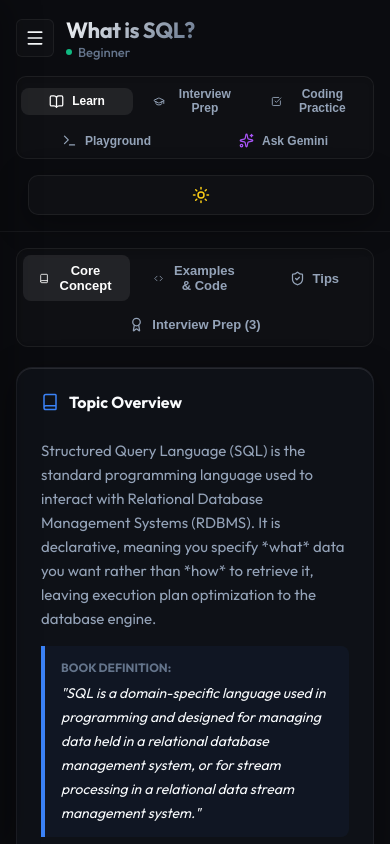
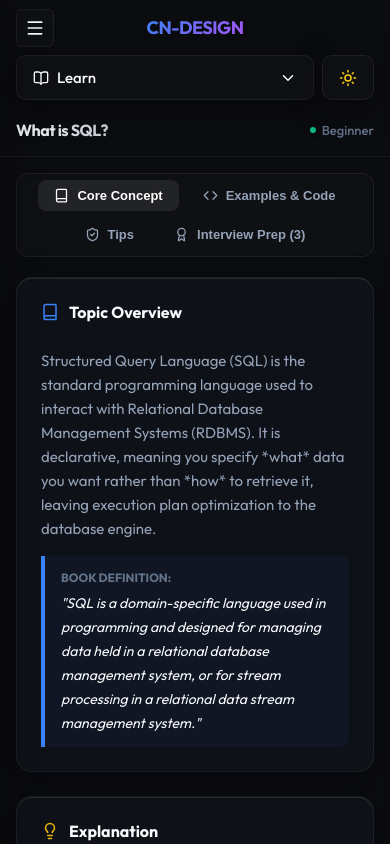
Before and after one commit to CN-Design/Data-Engineering-Platform, a React (Vite) app: page / in a window 390 px wide. Built offline with nearby package versions, Linux system fonts and the light colour scheme.

Commit message:
fixed the mobile view

```diff
--- a/src/App.tsx
+++ b/src/App.tsx
@@ -7,13 +7,14 @@ import { PracticeTab } from './components/PracticeTab';
 import { PlaygroundTab } from './components/PlaygroundTab';
 import { GeminiTab } from './components/GeminiTab';
 import type { Topic } from './data/types';
-import { CheckSquare, BookOpen, GraduationCap, Sparkles, Terminal, Sun, Moon, Menu } from 'lucide-react';
+import { CheckSquare, BookOpen, GraduationCap, Sparkles, Terminal, Sun, Moon, Menu, ChevronDown } from 'lucide-react';
 
 export default function App() {
   const [activeTopic, setActiveTopic] = useState<Topic | null>(allTopics[0] || null);
   const [activeTab, setActiveTab] = useState<'learn' | 'interview' | 'practice' | 'playground' | 'gemini'>('learn');
   const [theme, setTheme] = useState<'light' | 'dark'>(() => (localStorage.getItem('theme') as 'light' | 'dark') || 'dark');
   const [isSidebarOpen, setIsSidebarOpen] = useState(false);
+  const [isMobileMenuOpen, setIsMobileMenuOpen] = useState(false);
 
   // Sync theme with document element and localStorage
   useEffect(() => {
@@ -86,15 +87,177 @@ export default function App() {
       />
 
       <main className="main-content">
-        <header className="main-header">
-          <div style={{ display: 'flex', alignItems: 'center' }}>
+        <header className="main-header" style={{ position: 'relative' }}>
+
+          {/* ========================================================= */}
+          {/* MOBILE HEADER (Rendered only on mobile)                   */}
+          {/* ========================================================= */}
+          <div className="mobile-only" style={{ flexDirection: 'column', gap: '16px', width: '100%' }}>
+
+            {/* Mobile Row 1: Menu Button & Centered Logo */}
+            <div style={{ display: 'flex', alignItems: 'center', justifyContent: 'center', position: 'relative' }}>
               <button
                 className="menu-toggle-btn"
                 onClick={() => setIsSidebarOpen(true)}
                 title="Open Sidebar"
+                style={{ position: 'absolute', left: 0 }}
               >
                 <Menu size={20} />
               </button>
+              <span style={{
+                fontSize: '18px',
+                fontWeight: 700,
+                letterSpacing: '-0.5px',
+                background: 'linear-gradient(135deg, #3b82f6 0%, #a855f7 100%)',
+                WebkitBackgroundClip: 'text',
+                WebkitTextFillColor: 'transparent'
+              }}>
+                CN-DESIGN
+              </span>
+            </div>
+
+            {/* Mobile Row 2: Dropdown Menu & Theme Toggle */}
+            <div style={{ display: 'flex', gap: '8px', position: 'relative', width: '100%' }}>
+              {/* Custom Dropdown Trigger */}
+              <div
+                style={{
+                  flex: 1,
+                  padding: '12px 16px',
+                  borderRadius: '10px',
+                  background: 'var(--bg-inner)',
+                  border: '1px solid var(--border-glass)',
+                  color: 'var(--text-primary)',
+                  fontSize: '15px',
+                  fontWeight: 500,
+                  boxShadow: 'var(--shadow-glass)',
+                  cursor: 'pointer',
+                  display: 'flex',
+                  justifyContent: 'space-between',
+                  alignItems: 'center'
+                }}
+                onClick={() => setIsMobileMenuOpen(!isMobileMenuOpen)}
+              >
+                <div style={{ display: 'flex', alignItems: 'center', gap: '8px' }}>
+                  {activeTab === 'learn' && <><BookOpen size={16} /> Learn</>}
+                  {activeTab === 'interview' && <><GraduationCap size={16} /> Interview Prep</>}
+                  {activeTab === 'practice' && <><CheckSquare size={16} /> Coding Practice</>}
+                  {activeTab === 'playground' && <><Terminal size={16} /> Playground</>}
+                  {activeTab === 'gemini' && <><Sparkles size={16} color="#a855f7" /> Ask Gemini</>}
+                </div>
+                <ChevronDown size={18} className="text-muted" style={{ transform: isMobileMenuOpen ? 'rotate(180deg)' : 'none', transition: 'transform 0.2s' }} />
+              </div>
+
+              {/* Custom Dropdown Menu */}
+              {isMobileMenuOpen && (
+                <div
+                  className="glass-panel animate-slide-up"
+                  style={{
+                    position: 'absolute',
+                    top: '100%',
+                    left: 0,
+                    marginTop: '8px',
+                    width: 'calc(100% - 56px)', // Accounting for the gap and toggle button width
+                    zIndex: 100,
+                    display: 'flex',
+                    flexDirection: 'column',
+                    padding: '8px',
+                    gap: '4px'
+                  }}
+                >
+                  {[
+                    { id: 'learn', label: 'Learn', icon: BookOpen },
+                    { id: 'interview', label: 'Interview Prep', icon: GraduationCap },
+                    { id: 'practice', label: 'Coding Practice', icon: CheckSquare },
+                    { id: 'playground', label: 'Playground', icon: Terminal },
+                    { id: 'gemini', label: 'Ask Gemini', icon: Sparkles, color: '#a855f7' }
+                  ].map((item) => (
+                    <button
+                      key={item.id}
+                      onClick={() => {
+                        setActiveTab(item.id as any);
+                        setIsMobileMenuOpen(false);
+                      }}
+                      style={{
+                        display: 'flex',
+                        alignItems: 'center',
+                        gap: '10px',
+                        padding: '12px',
+                        borderRadius: '8px',
+                        background: activeTab === item.id ? 'var(--bg-inner-active)' : 'transparent',
+                        border: 'none',
+                        color: activeTab === item.id ? 'var(--text-primary)' : 'var(--text-muted)',
+                        fontSize: '14px',
+                        fontWeight: activeTab === item.id ? 600 : 500,
+                        cursor: 'pointer',
+                        textAlign: 'left',
+                        transition: 'all 0.2s ease'
+                      }}
+                    >
+                      <item.icon size={16} color={item.color || 'currentColor'} />
+                      {item.label}
+                    </button>
+                  ))}
+                </div>
+              )}
+
+              <button
+                onClick={toggleTheme}
+                className="tab-btn theme-toggle"
+                style={{
+                  padding: '0 16px',
+                  borderRadius: '10px',
+                  display: 'flex',
+                  alignItems: 'center',
+                  justifyContent: 'center',
+                  background: 'var(--bg-inner)',
+                  border: '1px solid var(--border-glass)',
+                  color: theme === 'dark' ? '#facc15' : '#3b82f6',
+                  boxShadow: 'var(--shadow-glass)'
+                }}
+              >
+                {theme === 'dark' ? <Sun size={18} /> : <Moon size={18} />}
+              </button>
+            </div>
+
+            {/* Mobile Row 3: Topic Title (Left) & Difficulty (Right) */}
+            <div style={{ display: 'flex', alignItems: 'center', justifyContent: 'space-between', width: '100%', marginTop: '4px' }}>
+              <h1 style={{
+                margin: 0,
+                fontSize: '16px',
+                fontWeight: 700,
+                background: 'linear-gradient(135deg, var(--text-primary) 0%, var(--text-muted) 100%)',
+                WebkitBackgroundClip: 'text',
+                WebkitTextFillColor: 'transparent',
+                letterSpacing: '-0.5px',
+                textAlign: 'left',
+                flex: 1,
+                paddingRight: '12px'
+              }}>
+                {activeTab === 'playground' ? 'Interactive Playground' : activeTopic ? activeTopic.title : 'Data Engineering Prep'}
+              </h1>
+
+              <span style={{ fontSize: '13px', color: 'var(--text-muted)', fontWeight: 500, display: 'flex', alignItems: 'center', gap: '6px', whiteSpace: 'nowrap' }}>
+                {activeTab === 'playground' ? '' : activeTopic ? (
+                  <>
+                    <span style={{
+                      width: '6px', height: '6px', borderRadius: '50%',
+                      background: activeTopic.difficulty === 'beginner' ? '#10b981' : activeTopic.difficulty === 'intermediate' ? '#f59e0b' : '#ef4444'
+                    }} />
+                    {activeTopic.difficulty.charAt(0).toUpperCase() + activeTopic.difficulty.slice(1)}
+                  </>
+                ) : ''}
+              </span>
+            </div>
+
+
+          </div>
+
+          {/* ========================================================= */}
+          {/* DESKTOP HEADER (Rendered only on desktop)                 */}
+          {/* ========================================================= */}
+          <div className="desktop-only" style={{ display: 'flex', alignItems: 'center', justifyContent: 'space-between', width: '100%' }}>
+
+            <div style={{ display: 'flex', alignItems: 'center' }}>
               <div style={{ display: 'flex', flexDirection: 'column' }}>
                 <h1 style={{
                   margin: 0,
@@ -121,6 +284,7 @@ export default function App() {
               </div>
             </div>
 
+            <div style={{ display: 'flex', alignItems: 'center' }}>
               <div className="tabs-container" style={{
                 display: 'flex',
                 alignItems: 'center',
@@ -128,7 +292,7 @@ export default function App() {
                 padding: '4px',
                 borderRadius: '10px',
                 border: '1px solid var(--border-glass)',
-            boxShadow: 'inset 0 2px 4px rgba(0,0,0,0.1)'
+                boxShadow: 'var(--shadow-inset-tabs)'
               }}>
                 <button
                   className={`tab-btn ${activeTab === 'learn' ? 'active' : ''}`}
@@ -172,7 +336,7 @@ export default function App() {
                 </button>
               </div>
 
-          {/* Theme Toggle Button */}
+              {/* Theme Toggle Button (Desktop) */}
               <button
                 onClick={toggleTheme}
                 className="tab-btn theme-toggle"
@@ -194,6 +358,8 @@ export default function App() {
               >
                 {theme === 'dark' ? <Sun size={18} /> : <Moon size={18} />}
               </button>
+            </div>
+          </div>
         </header>
 
         <div className="tab-content animate-fade-in" key={activeTab}>
--- a/src/components/LearnTab.tsx
+++ b/src/components/LearnTab.tsx
@@ -40,7 +40,7 @@ export const LearnTab: React.FC<LearnTabProps> = ({ topic, isCompleted, onToggle
     <div style={{ display: 'flex', flexDirection: 'column', gap: '20px', maxWidth: '1000px', margin: '0 auto' }}>
 
       {/* Sub tabs header */}
-      <div style={{
+      <div className="scrollable-tabs" style={{
         display: 'flex',
         flexWrap: 'wrap',
         justifyContent: 'center',
@@ -48,7 +48,7 @@ export const LearnTab: React.FC<LearnTabProps> = ({ topic, isCompleted, onToggle
         padding: '6px',
         borderRadius: '12px',
         border: '1px solid var(--border-glass)',
-        boxShadow: 'inset 0 2px 4px rgba(0,0,0,0.1)',
+        boxShadow: 'var(--shadow-inset-tabs)',
         gap: '8px'
       }}>
         <button
--- a/src/components/Sidebar.tsx
+++ b/src/components/Sidebar.tsx
@@ -109,15 +109,15 @@ export const Sidebar: React.FC<SidebarProps> = ({
               color: 'var(--text-primary)',
               fontSize: '13px',
               outline: 'none',
-              boxShadow: 'inset 0 2px 4px rgba(0,0,0,0.2), 0 0 0 1px transparent',
+              boxShadow: 'var(--shadow-input-inner), 0 0 0 1px transparent',
               transition: 'all 0.2s ease'
             }}
             onFocus={(e) => {
-              e.currentTarget.style.boxShadow = 'inset 0 2px 4px rgba(0,0,0,0.1), 0 0 0 2px rgba(59, 130, 246, 0.5)';
+              e.currentTarget.style.boxShadow = 'var(--shadow-input-inner-focus), 0 0 0 2px rgba(59, 130, 246, 0.5)';
               e.currentTarget.style.borderColor = '#3b82f6';
             }}
             onBlur={(e) => {
-              e.currentTarget.style.boxShadow = 'inset 0 2px 4px rgba(0,0,0,0.2), 0 0 0 1px transparent';
+              e.currentTarget.style.boxShadow = 'var(--shadow-input-inner), 0 0 0 1px transparent';
               e.currentTarget.style.borderColor = 'var(--border-glass)';
             }}
           />
--- a/src/index.css
+++ b/src/index.css
@@ -27,6 +27,11 @@
   --bg-inner-active: rgba(255, 255, 255, 0.04);
   --bg-code: #07080b;
   --text-code: #e2e8f0;
+
+  --shadow-inset-tabs: inset 0 2px 4px rgba(0,0,0,0.1);
+  --shadow-input-inner: inset 0 2px 4px rgba(0,0,0,0.2);
+  --shadow-input-inner-focus: inset 0 2px 4px rgba(0,0,0,0.1);
+  --shadow-glass-inner: inset 0 1px 0 rgba(255, 255, 255, 0.1);
 
   --bg-active-tab: rgba(255, 255, 255, 0.08);
   --text-active-tab: #ffffff;
@@ -64,8 +69,14 @@ html[data-theme='light'] {
   --text-active-tab: #0f172a;
   --shadow-active-tab: 0 2px 8px rgba(15, 23, 42, 0.08);
 
-  --shadow-glass: 0 8px 30px rgba(15, 23, 42, 0.04), 0 2px 8px rgba(15, 23, 42, 0.02);
-  --shadow-glass-hover: var(--shadow-glow), 0 12px 30px rgba(15, 23, 42, 0.08), 0 4px 12px rgba(15, 23, 42, 0.04);
+  --shadow-glass: 0 4px 12px rgba(15, 23, 42, 0.03), 0 1px 4px rgba(15, 23, 42, 0.02);
+  --shadow-glass-hover: var(--shadow-glow), 0 8px 24px rgba(15, 23, 42, 0.06), 0 2px 8px rgba(15, 23, 42, 0.03);
+
+  --shadow-active-tab: 0 2px 6px rgba(15, 23, 42, 0.06);
+  --shadow-inset-tabs: none;
+  --shadow-input-inner: none;
+  --shadow-input-inner-focus: none;
+  --shadow-glass-inner: none;
 
   color-scheme: light;
   background-color: var(--bg-primary);
@@ -105,7 +116,7 @@ body {
   -webkit-backdrop-filter: blur(20px);
   border: 1px solid var(--border-glass);
   border-radius: 16px;
-  box-shadow: var(--shadow-glass), inset 0 1px 0 rgba(255, 255, 255, 0.1);
+  box-shadow: var(--shadow-glass), var(--shadow-glass-inner);
   transition: all 0.3s cubic-bezier(0.4, 0, 0.2, 1);
   position: relative;
   overflow: hidden;
@@ -306,6 +317,7 @@ body {
   display: flex;
   align-items: center;
   gap: 8px;
+  white-space: nowrap;
 }
 
 .tab-btn:hover {
@@ -628,6 +640,32 @@ body {
   }
 }
 
+.mobile-only {
+  display: none !important;
+}
+
+.desktop-only {
+  display: flex !important;
+}
+
+.scrollable-tabs {
+  display: flex;
+  flex-wrap: nowrap;
+  overflow-x: auto;
+  -webkit-overflow-scrolling: touch;
+  scrollbar-width: none; /* Firefox */
+  padding-bottom: 4px; /* Room for shadow/focus */
+}
+
+.scrollable-tabs::-webkit-scrollbar {
+  display: none; /* Chrome/Safari */
+}
+
+.scrollable-tabs .tab-btn {
+  white-space: nowrap;
+  flex-shrink: 0;
+}
+
 @media (max-width: 768px) {
   .main-header {
     height: auto;
@@ -637,17 +675,16 @@ body {
     gap: 16px;
   }
 
-  .tabs-container {
-    flex-wrap: wrap;
-    justify-content: center;
-    gap: 6px;
+  .mobile-only {
+    display: flex !important;
   }
 
-  .tab-btn {
-    padding: 6px 10px;
-    font-size: 12px;
-    flex: 1 1 calc(33.333% - 12px);
-    justify-content: center;
+  .desktop-only {
+    display: none !important;
+  }
+
+  .tabs-container {
+    display: none !important; /* Managed by mobile-only select */
   }
 
   .grid-concept,
```
Lines whose indentation alone changed are shown as unchanged.
